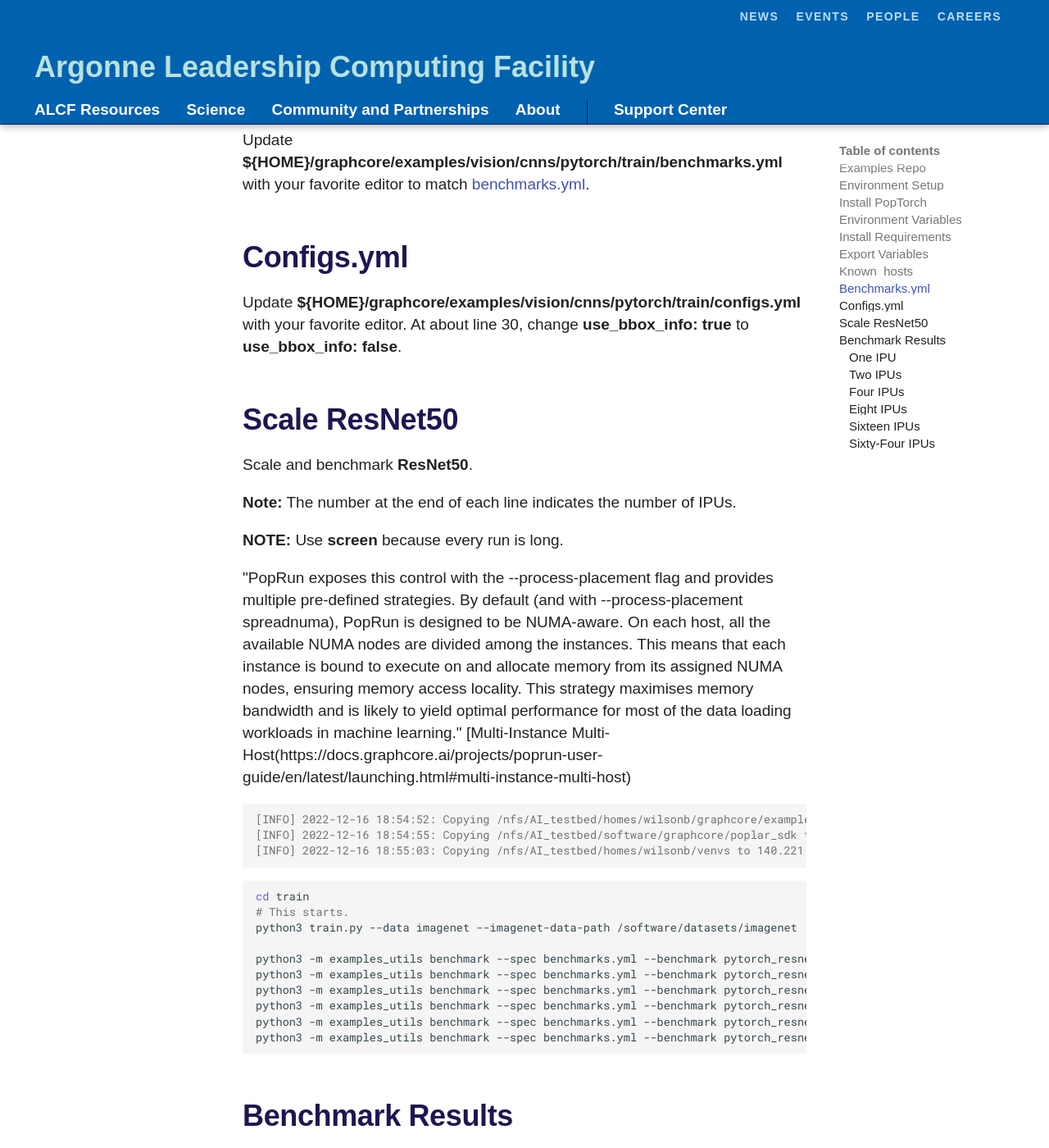
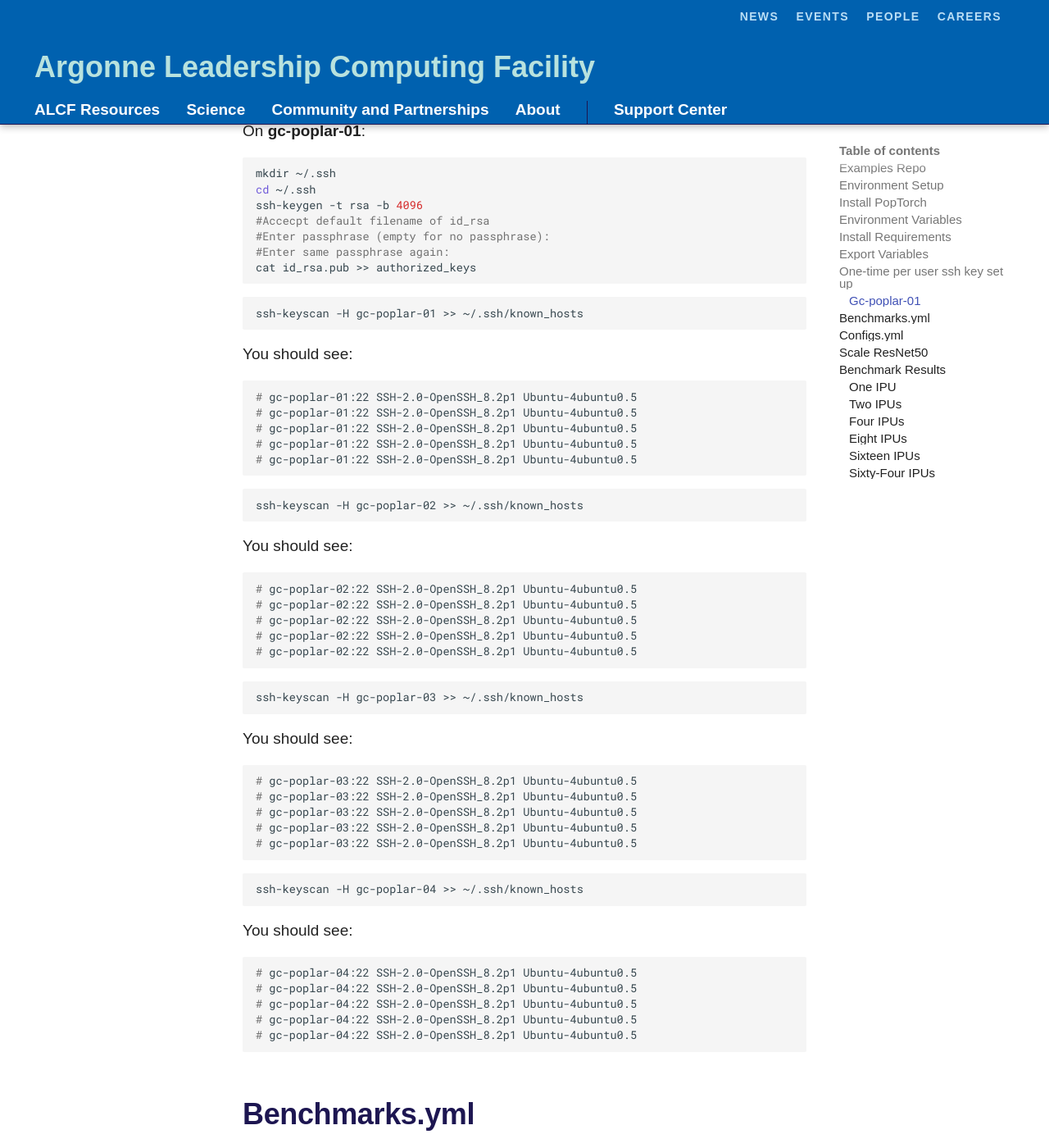
Before and after one commit to argonne-lcf/ai-testbed-userdocs, an MkDocs documentation site: the page built from docs/graphcore/Scaling-ResNet50.md, in a window 1280 px wide and 1400 px high, scrolled down 2369 px. Shown: the whole window at 82% size. Built offline with MkDocs 1.6.1 and Material for MkDocs 9.7.7, drawn with Linux system fonts in a browser that asks for light colours; some web fonts are replaced; comment, search, counter and statistics services are not loaded; some of the changed text lies outside the part shown.

````diff
--- a/docs/graphcore/Scaling-ResNet50.md
+++ b/docs/graphcore/Scaling-ResNet50.md
@@ -83,18 +83,79 @@ FIRST_PARTITION=`vipu-admin list partitions --api-host $VIPU_SERVER| grep ACTIVE
 PARTITON=${PARTITION:=$FIRST_PARTITION}
 ```
 
-## Known_hosts
+## One-time per user ssh key set up
 
-lksdjf
-lskdjf
-lksjdf
-lksjdf
-lksjdf
-lksjdf
-lksjdf
-lksjdf
-lksjdf
-lksjdf
+Set up the ssh key on gc-poplar-01.
+
+### Gc-poplar-01
+
+On **gc-poplar-01**:
+
+```bash
+mkdir ~/.ssh
+cd ~/.ssh
+ssh-keygen -t rsa -b 4096
+#Accecpt default filename of id_rsa
+#Enter passphrase (empty for no passphrase):
+#Enter same passphrase again:
+cat id_rsa.pub >> authorized_keys
+```
+
+```bash
+ssh-keyscan -H gc-poplar-01 >> ~/.ssh/known_hosts
+```
+
+You should see:
+
+```console
+# gc-poplar-01:22 SSH-2.0-OpenSSH_8.2p1 Ubuntu-4ubuntu0.5
+# gc-poplar-01:22 SSH-2.0-OpenSSH_8.2p1 Ubuntu-4ubuntu0.5
+# gc-poplar-01:22 SSH-2.0-OpenSSH_8.2p1 Ubuntu-4ubuntu0.5
+# gc-poplar-01:22 SSH-2.0-OpenSSH_8.2p1 Ubuntu-4ubuntu0.5
+# gc-poplar-01:22 SSH-2.0-OpenSSH_8.2p1 Ubuntu-4ubuntu0.5
+```
+
+```bash
+ssh-keyscan -H gc-poplar-02 >> ~/.ssh/known_hosts
+```
+
+You should see:
+
+```console
+# gc-poplar-02:22 SSH-2.0-OpenSSH_8.2p1 Ubuntu-4ubuntu0.5
+# gc-poplar-02:22 SSH-2.0-OpenSSH_8.2p1 Ubuntu-4ubuntu0.5
+# gc-poplar-02:22 SSH-2.0-OpenSSH_8.2p1 Ubuntu-4ubuntu0.5
+# gc-poplar-02:22 SSH-2.0-OpenSSH_8.2p1 Ubuntu-4ubuntu0.5
+# gc-poplar-02:22 SSH-2.0-OpenSSH_8.2p1 Ubuntu-4ubuntu0.5
+```
+
+```bash
+ssh-keyscan -H gc-poplar-03 >> ~/.ssh/known_hosts
+```
+
+You should see:
+
+```console
+# gc-poplar-03:22 SSH-2.0-OpenSSH_8.2p1 Ubuntu-4ubuntu0.5
+# gc-poplar-03:22 SSH-2.0-OpenSSH_8.2p1 Ubuntu-4ubuntu0.5
+# gc-poplar-03:22 SSH-2.0-OpenSSH_8.2p1 Ubuntu-4ubuntu0.5
+# gc-poplar-03:22 SSH-2.0-OpenSSH_8.2p1 Ubuntu-4ubuntu0.5
+# gc-poplar-03:22 SSH-2.0-OpenSSH_8.2p1 Ubuntu-4ubuntu0.5
+```
+
+```bash
+ssh-keyscan -H gc-poplar-04 >> ~/.ssh/known_hosts
+```
+
+You should see:
+
+```console
+# gc-poplar-04:22 SSH-2.0-OpenSSH_8.2p1 Ubuntu-4ubuntu0.5
+# gc-poplar-04:22 SSH-2.0-OpenSSH_8.2p1 Ubuntu-4ubuntu0.5
+# gc-poplar-04:22 SSH-2.0-OpenSSH_8.2p1 Ubuntu-4ubuntu0.5
+# gc-poplar-04:22 SSH-2.0-OpenSSH_8.2p1 Ubuntu-4ubuntu0.5
+# gc-poplar-04:22 SSH-2.0-OpenSSH_8.2p1 Ubuntu-4ubuntu0.5
+```
 
 ## Benchmarks.yml
 
````
Also changed, not shown: docs/graphcore/Profiling-MNIST.md (+1 -1 lines), docs/graphcore/Profiling.md (+14 -23 lines), docs/graphcore/benchmarks.yml (added, +216 -0 lines), 1 other file.
